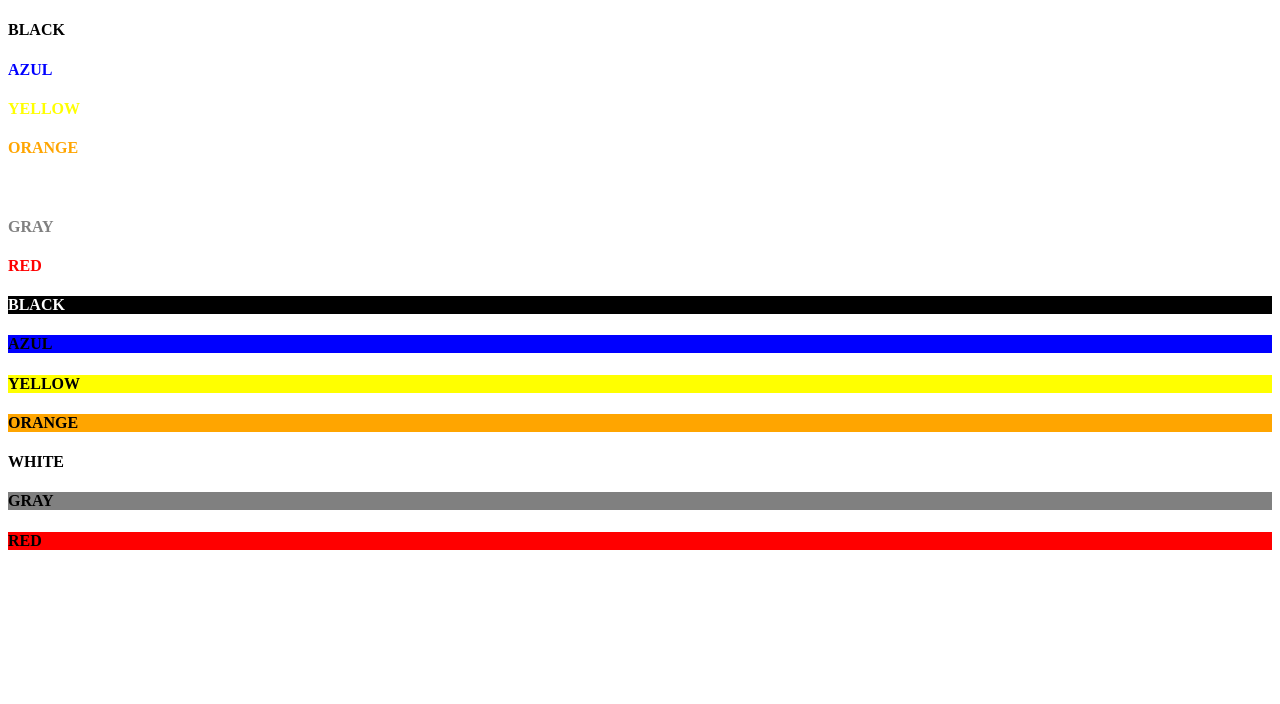
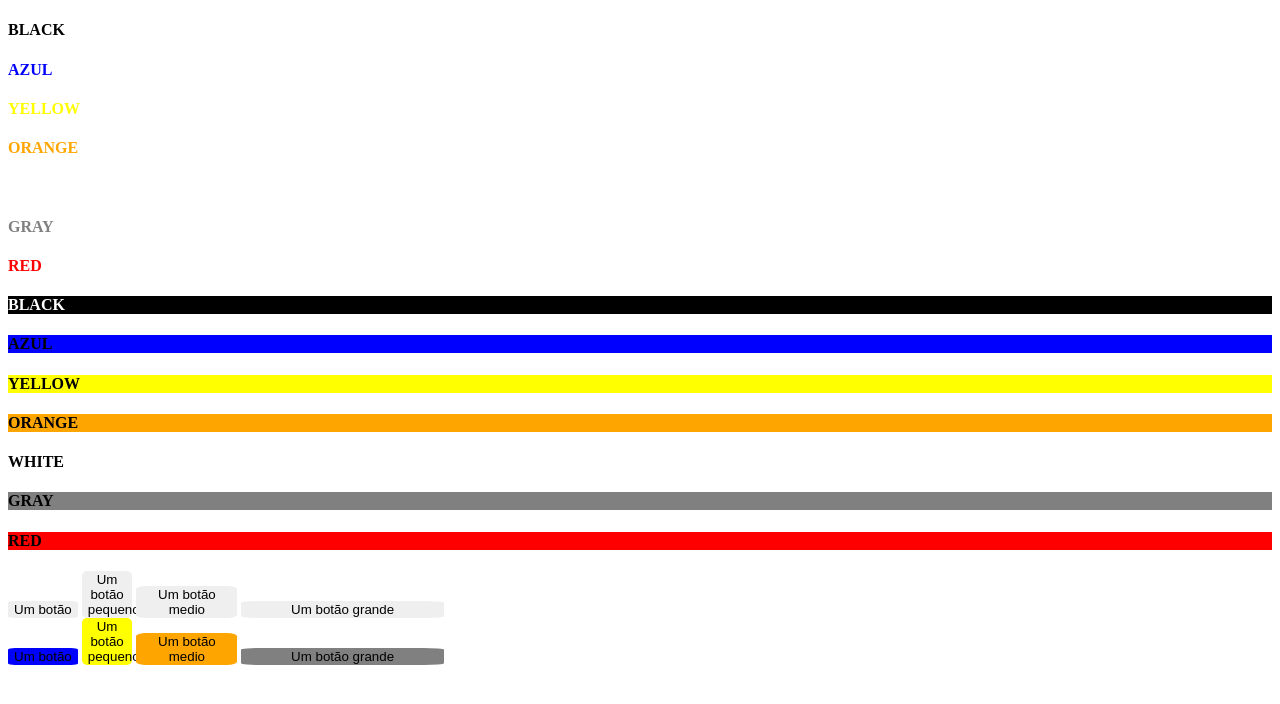
Before and after one commit to casiokobs/framework-max, a plain HTML site: page index.html in a window 1280 px wide. Drawn offline with Linux system fonts and the light colour scheme.

Commit message:
adiciona hover para botões

```diff
--- a/css/style.css
+++ b/css/style.css
@@ -1,3 +1,5 @@
+/* ##############       COLORS       ############## */
+
 /* ##############       COLORS       ############## */
 .color-black{
     color: black;
@@ -46,6 +48,11 @@
 .btn{
     border-radius: 10%;
     border: none;
+    transition: 0.3s;
+}
+.btn:hover {
+    background-color: transparent; /* Green */
+    color: black;
 }
 .btn-small{
     width: 4%;
--- a/index.html
+++ b/index.html
@@ -26,6 +26,19 @@
         <h4 class="bg-red">RED</h4>
     </div>
 
+    <div>
+        <button class="btn">Um botão</button>
+        <button class="btn btn-small">Um botão pequeno</button>
+        <button class="btn btn-medium">Um botão medio</button>
+        <button class="btn btn-large">Um botão grande</button>
+    </div>
+    <div>
+        <button class="btn bg-blue">Um botão</button>
+        <button class="btn btn-small bg-yellow">Um botão pequeno</button>
+        <button class="btn btn-medium bg-orange">Um botão medio</button>
+        <button class="btn btn-large bg-gray">Um botão grande</button>
+    </div>
+
 
 </body>
 </html>
```
